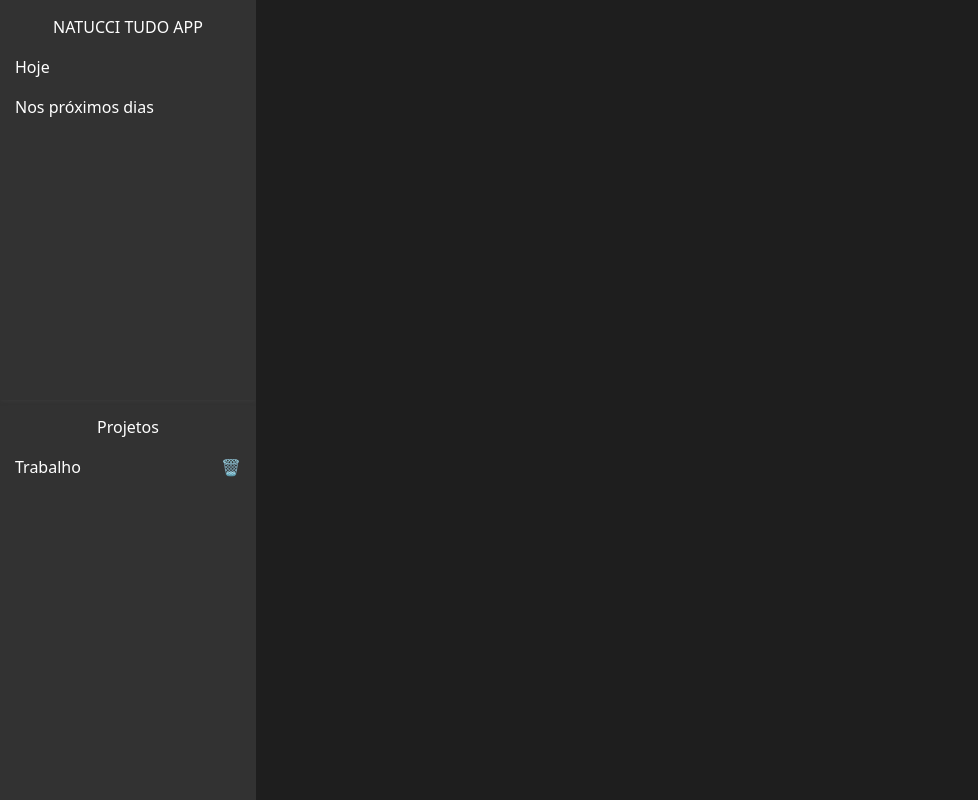
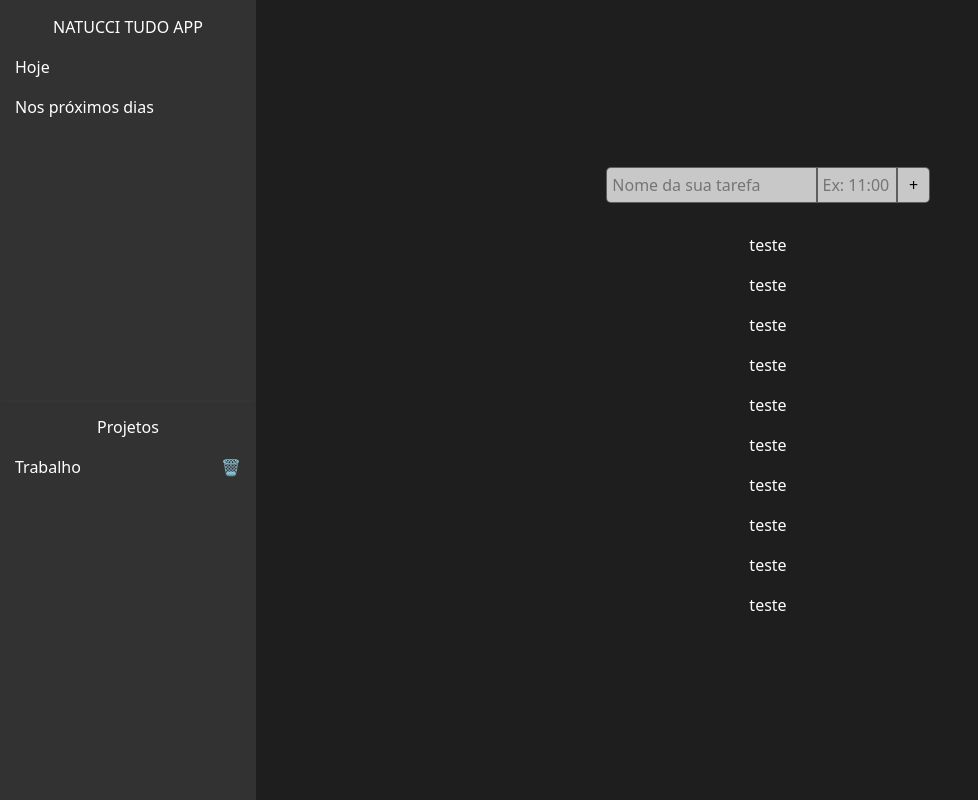
Before and after one commit to GabrielNatucci/NatucciTodoApp, a React (Create React App) app in the folder natucci_todo/: page / in a window 1280 px wide. Shown: the whole page, without its empty margins (0-978 px from the left). Built offline with nearby package versions, Linux system fonts and the light colour scheme.

Commit message:
adição de tasks

```diff
--- a/natucci_todo/src/components/layout/left-panel/assuntos/Assunto.js
+++ b/natucci_todo/src/components/layout/left-panel/assuntos/Assunto.js
@@ -2,7 +2,7 @@ import "./Assunto.css";
 
 const Assunto = ({content}) => {
     return (
-        <div class="projects">
+        <div className="projects">
             <p>{content}</p>
             <p>&#128465;</p>
         </div>
--- a/natucci_todo/src/components/layout/main-section/MainPanel.js
+++ b/natucci_todo/src/components/layout/main-section/MainPanel.js
@@ -1,6 +1,17 @@
+import Task from '../tasks/task/Task';
+import Tasks from '../tasks/Tasks';
+import './mainPanel.css'
+
 const MainPanel = () => {
     return (
         <section className="main-section">
+            <div className="main-section-quick-add">
+                <input className="main-section-quick-add-input" type="text" placeholder="Nome da sua tarefa"/>
+                <input id = "main-section-quick-add-date" className="main-section-quick-add-input " type="text" placeholder="Ex: 11:00"/>
+                <button className="main-section-quick-add-button">+</button>
+            </div>
+
+            <Tasks/>
         </section>
     )
 }
--- /dev/null
+++ b/natucci_todo/src/components/layout/main-section/mainPanel.css
@@ -0,0 +1,49 @@
+.main-section {
+    display: flex;
+    flex-direction: column;
+    justify-content: center;
+    align-items: center;
+    padding: 50px;
+}
+
+.main-section-quick-add-input:active(){
+    outline: none;
+}
+
+.main-section-quick-add {
+    outline: none;
+    margin-bottom: 30px;
+    width: 35%;
+}
+
+.main-section-quick-add-input {
+    outline: none;
+    border-radius: 5px 0 0 5px;
+    width: 65%;
+    padding: 5px;
+}
+
+.main-section #main-section-quick-add-date {
+    border-radius: 0;
+    width: 25%;
+    padding: 5px;
+}
+
+.main-section-quick-add-button {
+    padding: 5px;
+    border-radius: 0 5px 5px 0;
+    width: 10%;
+}
+
+.main-section-quick-add-button:hover {
+    transition: 0.3s;
+    background-color: rgba(240, 240, 240, 1);
+}
+
+.main-section-quick-add-input,
+.main-section-quick-add-button {
+    transition: 0.3s;
+    background-color: rgba(200, 200, 200, 1);
+    border: 1px solid rgba(50, 50, 50, 0.7);
+    box-shadow: 1px solid rgba(50, 50, 50, 0.7);
+}
--- /dev/null
+++ b/natucci_todo/src/components/layout/tasks/Tasks.js
@@ -0,0 +1,20 @@
+import Task from "./task/Task";
+
+const Tasks = () => {
+    return (
+        <div>
+            <Task content="teste" />
+            <Task content="teste" />
+            <Task content="teste" />
+            <Task content="teste" />
+            <Task content="teste" />
+            <Task content="teste" />
+            <Task content="teste" />
+            <Task content="teste" />
+            <Task content="teste" />
+            <Task content="teste" />
+        </div>
+    )
+}
+
+export default Tasks;
--- /dev/null
+++ b/natucci_todo/src/components/layout/tasks/task/Task.js
@@ -0,0 +1,7 @@
+const Task = ({content}) => {
+    return (
+        <p>{content}</p>
+    )
+}
+
+export default Task;
```
Also changed, not shown: natucci_todo/src/components/layout/tasks/Tasks.css (added), natucci_todo/src/components/layout/tasks/task/Task.css (added).
